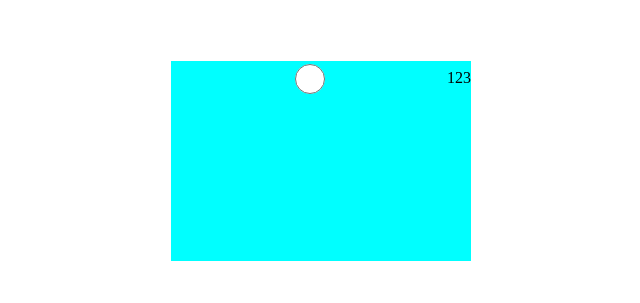
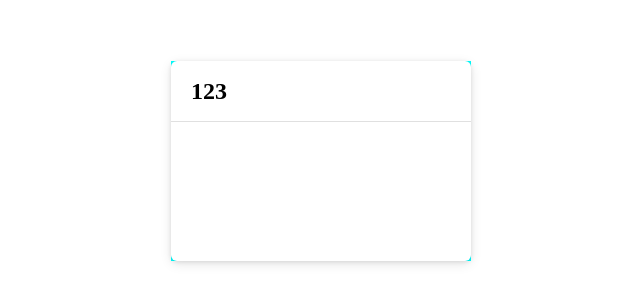
Before and after one commit to shanlihang/wldz-ui, a Vue app: page / in a window 1280 px wide. Shown: the part 239-542 px from the top of the page, without its empty margins (319-959 px from the left). Built offline with nearby package versions, Linux system fonts and the light colour scheme.

Commit message:
卡片样式的修改

```diff
--- a/src/components/datashow/WlCard.vue
+++ b/src/components/datashow/WlCard.vue
@@ -28,6 +28,8 @@ const props = withDefaults(defineProps<Card>(),{
     height: 100%;
     border-radius: 6px;
     background-color: #fff;
+    overflow: hidden;
+    box-shadow: 0 3px 12px rgba(0, 0, 0, 0.1), 0 1px 4px rgba(0, 0, 0, 0.1);
 }
 .card .up{
     width: 100%;
--- a/src/views/ShowView.vue
+++ b/src/views/ShowView.vue
@@ -1,5 +1,5 @@
 <script setup lang="ts">
-import WlRadio from '../components/form/WlRadio.vue'
+import WlCard from '../components/datashow/WlCard.vue'
 
 
 </script>
@@ -7,7 +7,9 @@ import WlRadio from '../components/form/WlRadio.vue'
 <template>
     <div class="showView">
         <div style="width: 300px;height: 200px;background-color: aqua;">
-            <WlRadio value="123" name="123" />
+            <WlCard title="123">
+                <div style="width: 100%;height: 100%;"></div>
+            </WlCard>
         </div>
 
     </div>
@@ -21,6 +23,5 @@ import WlRadio from '../components/form/WlRadio.vue'
     display: flex;
     align-items: center;
     justify-content: center;
-
 }
 </style>
```
